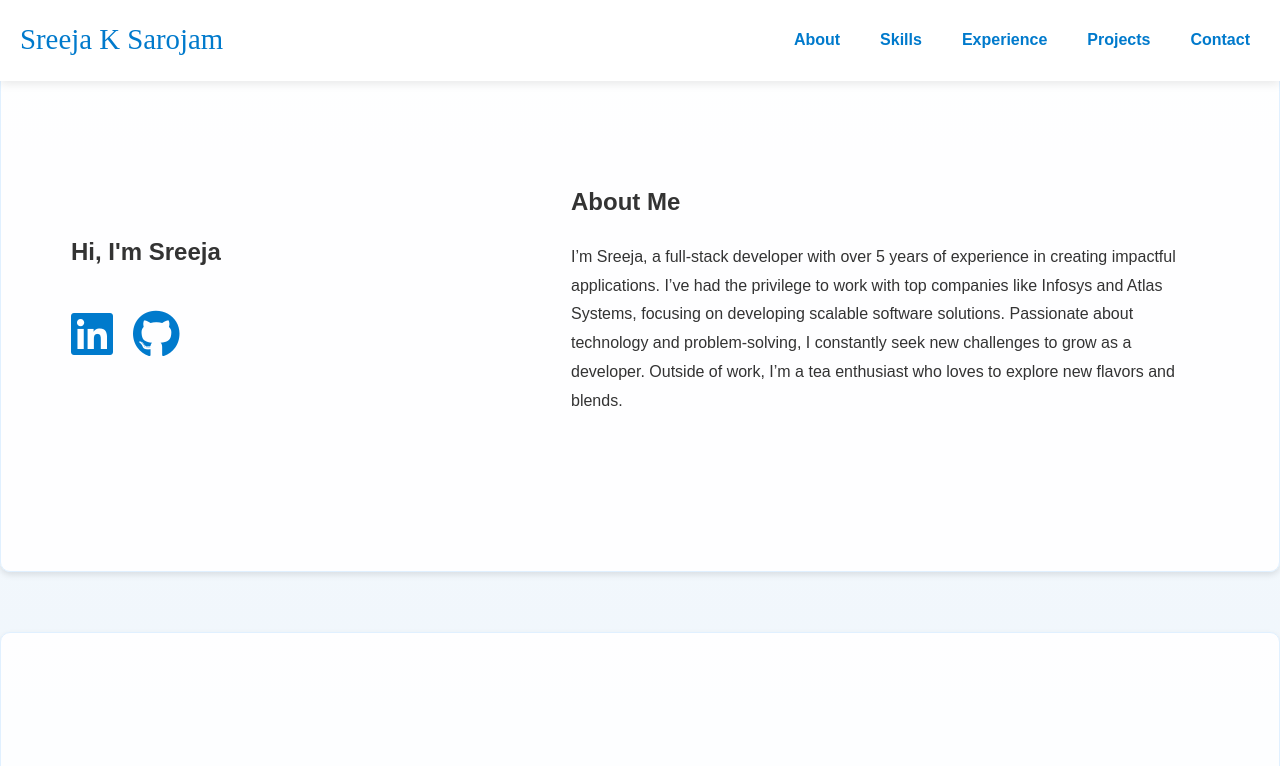
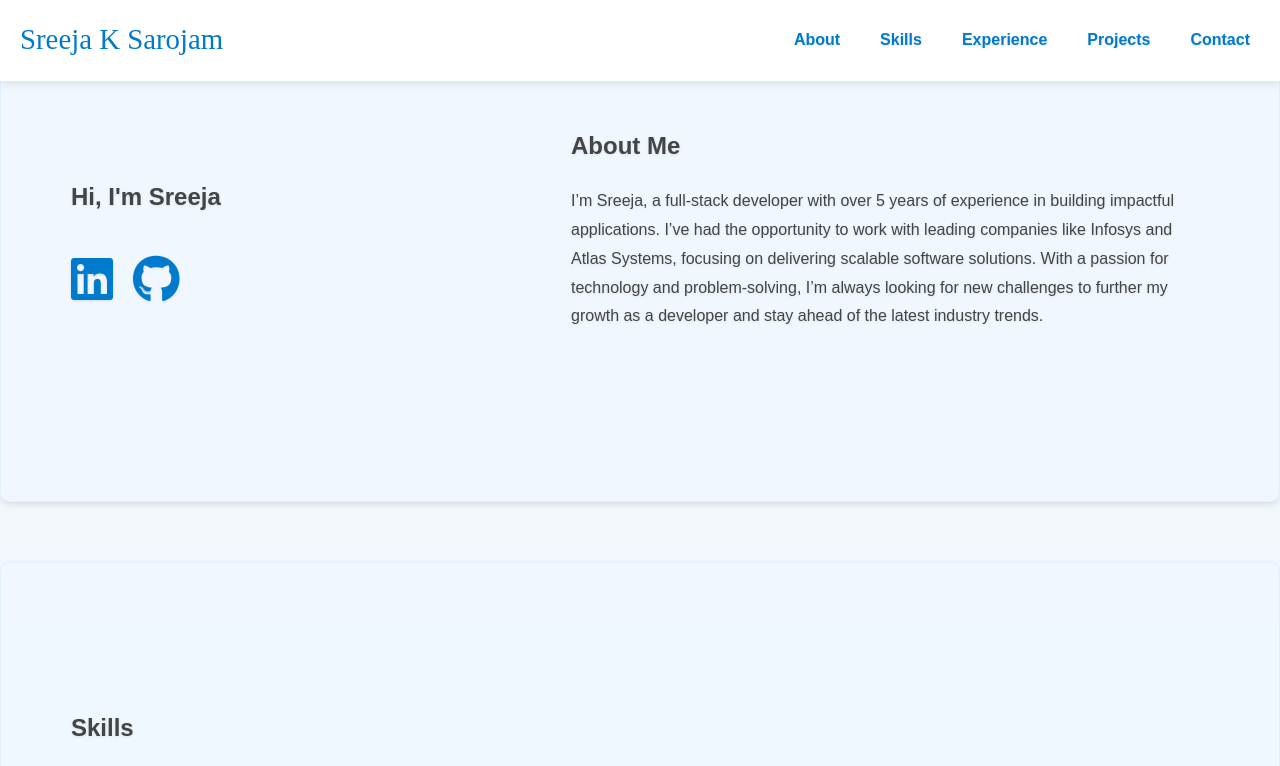
Before and after one commit to sreejaks23/my-portfolio, a plain HTML site: page index.html in a window 1280 px wide. Shown: the top 766 px of the page. Drawn offline with nearby package versions, Linux system fonts and the light colour scheme; some icons are missing.

Commit message:
Updated CSS with modern background and navbar styling

```diff
--- a/index.html
+++ b/index.html
@@ -57,7 +57,7 @@
     <div id="about" class="about-content">
         <h2>About Me</h2>
         <p>
-            I’m Sreeja, a full-stack developer with over 5 years of experience in creating impactful applications. I’ve had the privilege to work with top companies like Infosys and Atlas Systems, focusing on developing scalable software solutions. Passionate about technology and problem-solving, I constantly seek new challenges to grow as a developer. Outside of work, I’m a tea enthusiast who loves to explore new flavors and blends.
+            I’m Sreeja, a full-stack developer with over 5 years of experience in building impactful applications. I’ve had the opportunity to work with leading companies like Infosys and Atlas Systems, focusing on delivering scalable software solutions. With a passion for technology and problem-solving, I’m always looking for new challenges to further my growth as a developer and stay ahead of the latest industry trends.
         </p>
     </div>
   </div>
@@ -166,7 +166,7 @@
     <!-- Contact Section -->
     <section id="contact" class="section contact" data-aos="fade-up">
         <h2>Contact</h2>
-        <p>If you have any questions or concerns, please don't hesitate to contact me. I am open to any work opportunities that align with my skills and interests.</p>
+        <p>Feel free to reach out if you'd like to connect, collaborate, or discuss any opportunities. I'm always open to new challenges and excited to explore how I can contribute my skills to impactful projects.</p>
         <!-- <p>Email: <a href="mailto:sreeja@example.com"><i class="bi bi-envelope"></i> sreeja@example.com</a></p> -->
         <a href="mailto:sreeja6656@gmail.com" class="cta-button">Email Me</a>
     </section>
--- a/styles.css
+++ b/styles.css
@@ -25,11 +25,11 @@ body {
     box-sizing: border-box; /* Ensures padding doesn't affect width */
 }
 
-/* Prevent content from being hidden behind navbar */
-body {
-    padding-top: 70px; /* Adjust based on navbar height */
+/* Apply brighter text color with a subtle shadow effect */
+h1, h2, h3, p, li, a {
+    color: #444; /* Lighten the black by using a soft gray */
+    text-shadow: 0 1px 3px rgba(0, 0, 0, 0.1); /* Subtle shadow effect */
 }
-
 .navbar .logo {
     font-size: 1.8rem;
     color: #007acc;
@@ -127,7 +127,7 @@ body {
     display: flex;
     flex-direction: column;
     justify-content: center;
-    background: rgba(255, 255, 255, 0.9); /* Slightly less transparent for better contrast */
+   background: rgba(240, 248, 255, 0.9); /* Light blueish shade */
     border: 1px solid #e0f0ff;
     box-shadow: 0px 3px 6px rgba(0, 0, 0, 0.1);
 }
```
